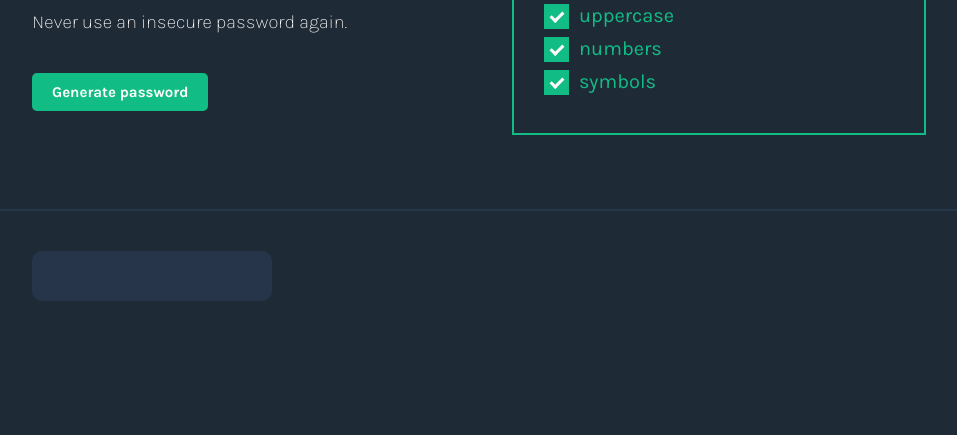
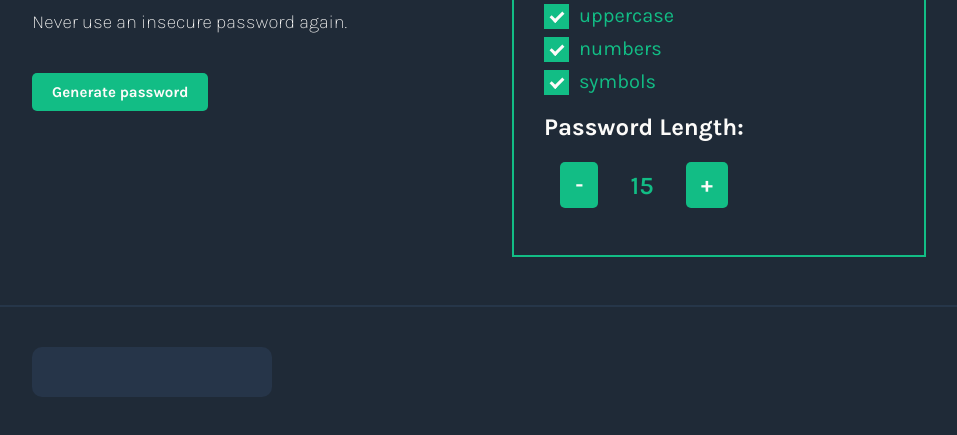
Before and after one commit to shonanohs/password-generator, a website built with Vite: page index.html in a window 1280 px wide. Shown: the part 179-614 px from the top of the page, without its empty margins (68-1025 px from the left). Built offline with nearby package versions, Linux system fonts and the light colour scheme.

Commit message:
Added HTML/CSS for password length configuration

```diff
--- a/index.html
+++ b/index.html
@@ -40,9 +40,14 @@
                                     <span class="checkmark"></span>
                                 </label>
                         </div>
-                        <!-- <div>
+                        <div>
                             <h2 id="length-heading">Password Length:</h2>
-                        </div> -->
+                            <div id="plus-minus-container">
+                                <button class="input-btn plus-minus-btn">-</button>
+                                <p>15</p>
+                                <button class="input-btn plus-minus-btn">+</button>
+                            </div>
+                        </div>
                     </div>
                 </div>
             </div>
--- a/src/index.css
+++ b/src/index.css
@@ -48,6 +48,7 @@ body {
   margin: 30px 0 0 0;
   width: 60%;
   height: 50%;
+  max-width: 500px;
 }
 
 #include-heading {
@@ -181,7 +182,6 @@ body {
   background-color: #ccc;
 }
 
-/* When the checkbox is checked, add a blue background */
 .container input:checked ~ .checkmark {
   background-color: #12bd85;
 }
@@ -210,3 +210,20 @@ body {
   -ms-transform: rotate(45deg);
   transform: rotate(45deg);
 }
+
+#plus-minus-container {
+  margin-top: -15px;
+  display: flex;
+  justify-content: space-around;
+  max-width: 200px;
+  color: #12bd85;
+  font-family: "Karla", sans-serif;
+  font-size: 25px;
+  font-weight: 600;
+}
+
+.plus-minus-btn {
+  padding: 10px 15px 10px 15px;
+  margin: auto 0 auto 0;
+  font-size: 22px;
+}
```
